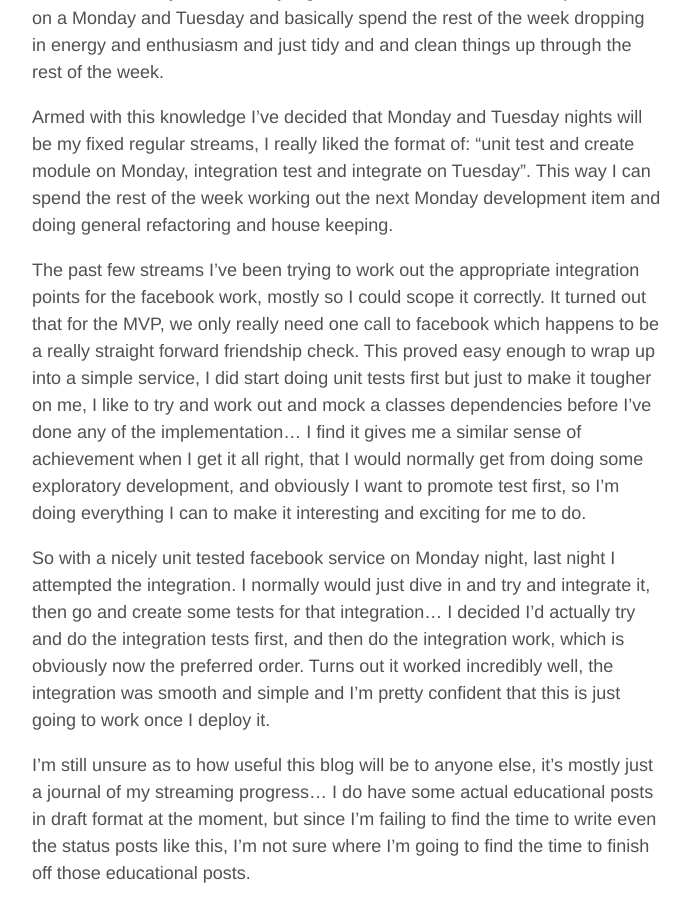
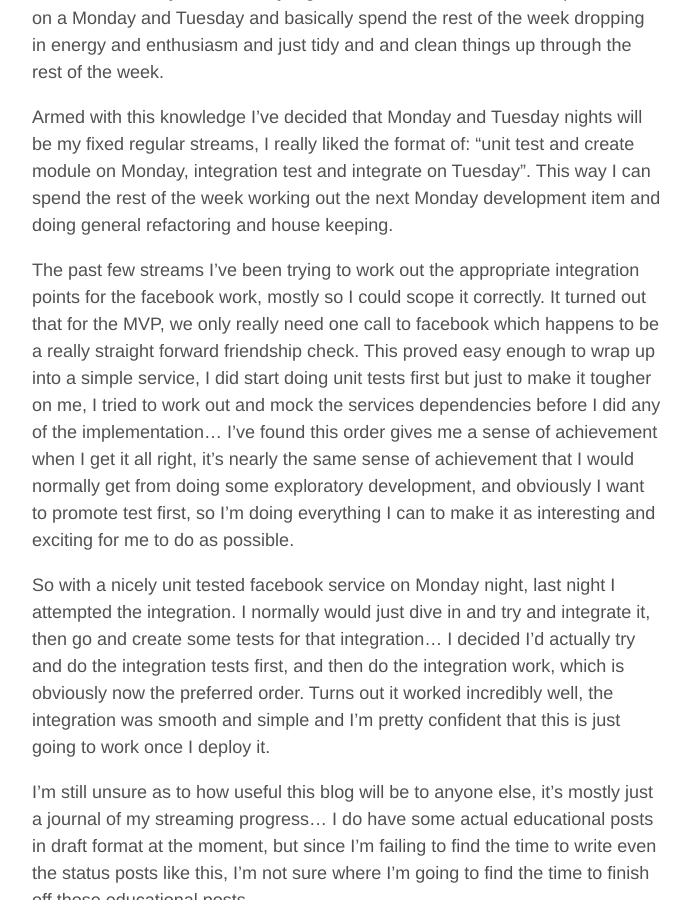
Before and after one commit to MikeHardman/mikehardman.github.io, a Jekyll site: the page built from _posts/2015-10-13-integrate-all-the-things.md, in a window 1280 px wide and 900 px high, scrolled down 482 px. Shown: the whole window, without its empty margins (293-984 px from the left). Built offline with Jekyll 4.4.1, drawn with Linux system fonts in a browser that asks for light colours; comment, search, counter and statistics services are not loaded.

Commit message:
Update 2015-10-13-integrate-all-the-things.md

```diff
--- a/_posts/2015-10-13-integrate-all-the-things.md
+++ b/_posts/2015-10-13-integrate-all-the-things.md
@@ -15,7 +15,7 @@ I've missed another couple of stream re-caps out of the blog, but nothing incred
 
 Armed with this knowledge I've decided that Monday and Tuesday nights will be my fixed regular streams, I really liked the format of: "unit test and create module on Monday, integration test and integrate on Tuesday". This way I can spend the rest of the week working out the next Monday development item and doing general refactoring and house keeping.
 
-The past few streams I've been trying to work out the appropriate integration points for the facebook work, mostly so I could scope it correctly. It turned out that for the MVP, we only really need one call to facebook which happens to be a really straight forward friendship check. This proved easy enough to wrap up into a simple service, I did start doing unit tests first but just to make it tougher on me, I like to try and work out and mock a classes dependencies before I've done any of the implementation... I find it gives me a similar sense of achievement when I get it all right, that I would normally get from doing some exploratory development, and obviously I want to promote test first, so I'm doing everything I can to make it interesting and exciting for me to do.
+The past few streams I've been trying to work out the appropriate integration points for the facebook work, mostly so I could scope it correctly. It turned out that for the MVP, we only really need one call to facebook which happens to be a really straight forward friendship check. This proved easy enough to wrap up into a simple service, I did start doing unit tests first but just to make it tougher on me, I tried to work out and mock the services dependencies before I did any of the implementation... I've found this order gives me a sense of achievement when I get it all right, it's nearly the same sense of achievement that I would normally get from doing some exploratory development, and obviously I want to promote test first, so I'm doing everything I can to make it as interesting and exciting for me to do as possible.
 
 So with a nicely unit tested facebook service on Monday night, last night I attempted the integration. I normally would just dive in and try and integrate it, then go and create some tests for that integration... I decided I'd actually try and do the integration tests first, and then do the integration work, which is obviously now the preferred order. Turns out it worked incredibly well, the integration was smooth and simple and I'm pretty confident that this is just going to work once I deploy it.
 
```
